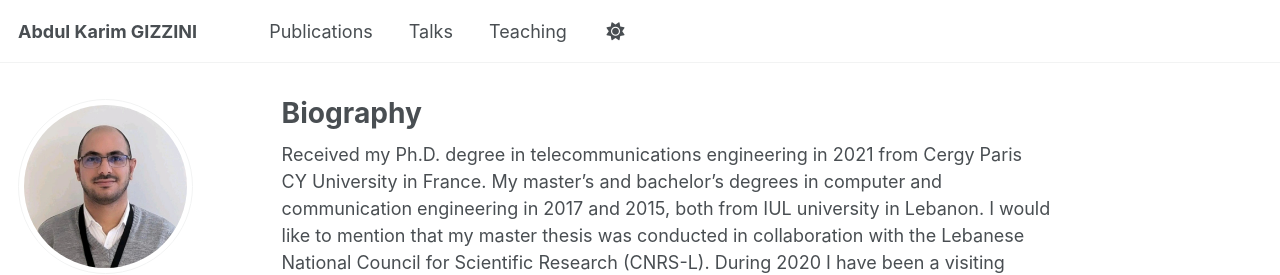
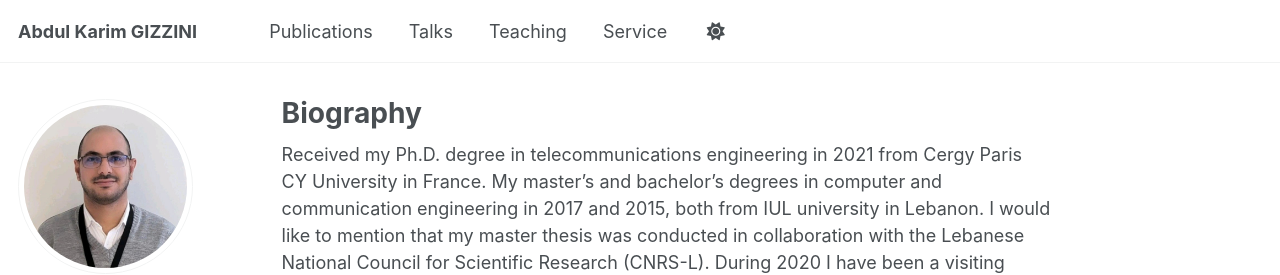
Before and after one commit to abdulkarimgizzini/abdulkarimgizzini-website, a Jekyll site: the page built from _pages/about.md, in a window 1280 px wide. Shown: the top 275 px of the page. Built offline with Jekyll 4.4.1, drawn with Linux system fonts in a browser that asks for light colours; some web fonts are replaced; a script that is not in the unit is left out.

Commit message:
Update navigation.yml

```diff
--- a/_data/navigation.yml
+++ b/_data/navigation.yml
@@ -17,6 +17,9 @@ main:
   - title: "Teaching"
     url: /teaching/
 
+  - title: "Service"
+    url: /services/
+
   # - title: "Portfolio"
   #   url: /portfolio/
 
```
